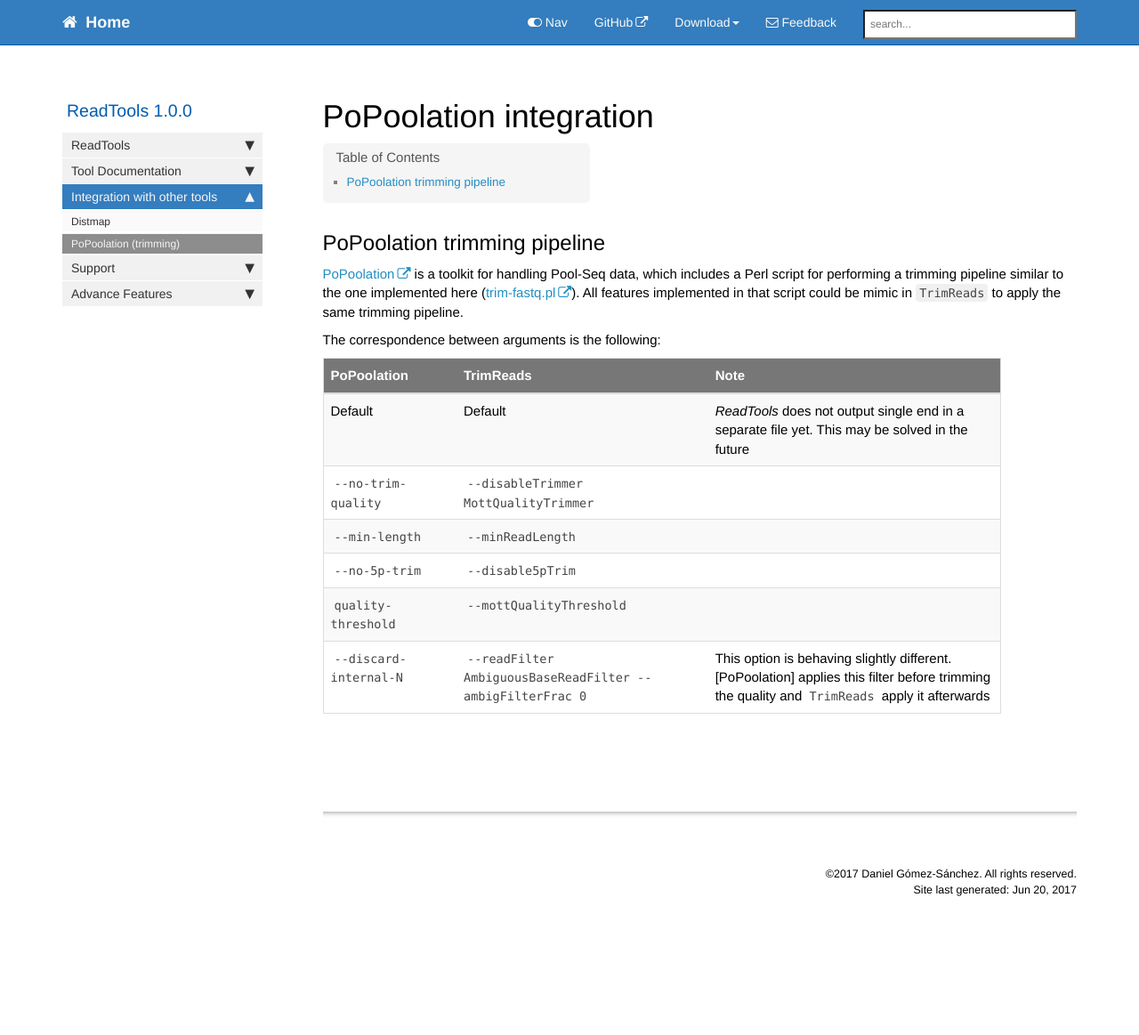
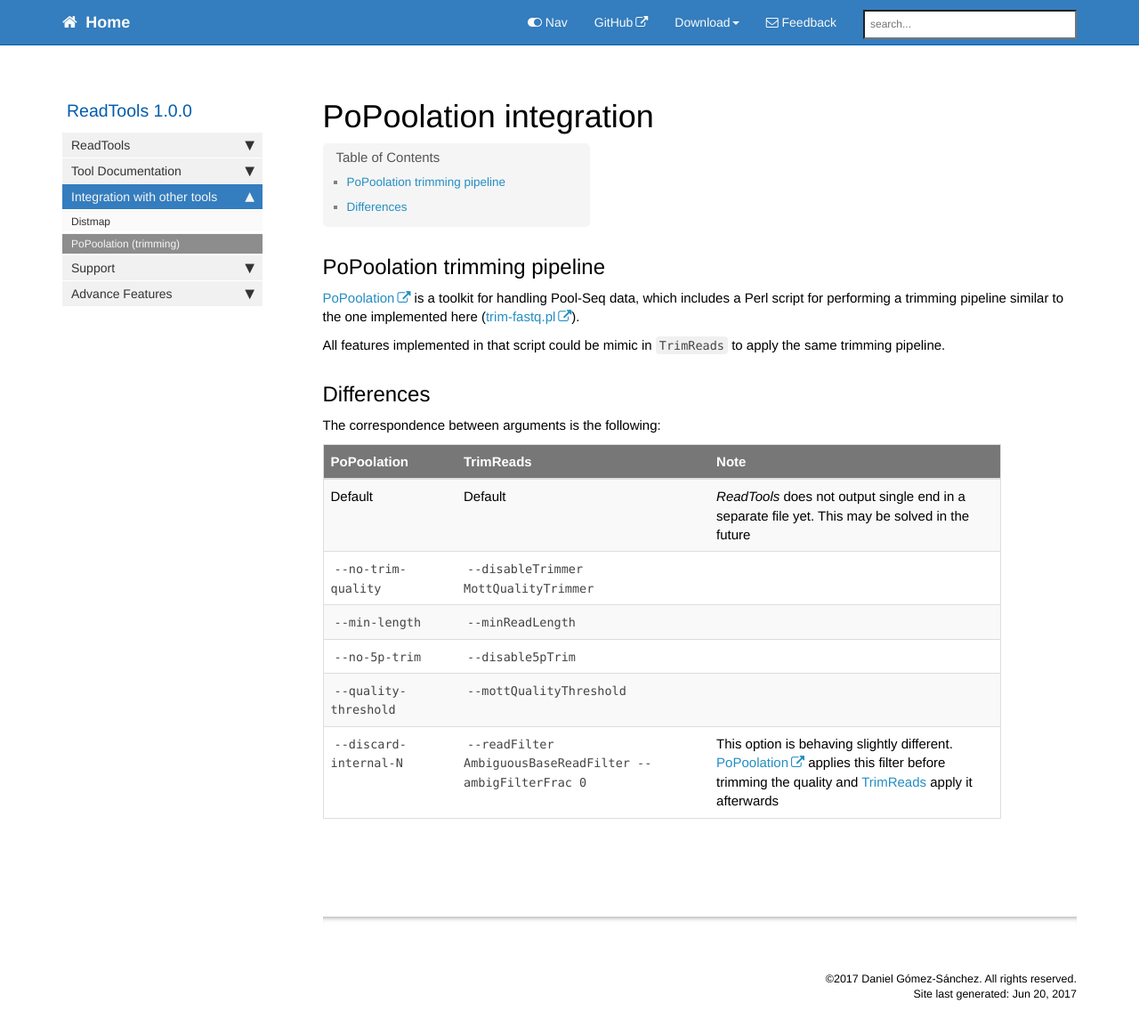
Before and after one commit to magicDGS/ReadTools, a Jekyll site: the page built from docs/pages/integration/popoolation.md, in a window 1280 px wide and 1177 px high. Shown: the top 1163 px of the window at 89% size. Built offline with Jekyll 4.4.1, drawn with Linux system fonts in a browser that asks for light colours; nearby versions of some CDN libraries; comment, search, counter and statistics services are not loaded.

Commit message:
Fix PoPoolation integration documentation

```diff
--- a/docs/pages/integration/popoolation.md
+++ b/docs/pages/integration/popoolation.md
@@ -5,7 +5,12 @@
 ---
 
 ## PoPoolation trimming pipeline
-[PoPoolation]({{site.data.software.popoolation}}) is a toolkit for handling Pool-Seq data, which includes a Perl script for performing a trimming pipeline similar to the one implemented here ([trim-fastq.pl](https://sourceforge.net/p/popoolation/code/HEAD/tree/trunk/basic-pipeline/trim-fastq.pl)). All features implemented in that script could be mimic in `TrimReads` to apply the same trimming pipeline.
+
+[PoPoolation]({{site.data.software.popoolation}}) is a toolkit for handling Pool-Seq data, which includes a Perl script for performing a trimming pipeline similar to the one implemented here ([trim-fastq.pl](https://sourceforge.net/p/popoolation/code/HEAD/tree/trunk/basic-pipeline/trim-fastq.pl)).
+
+All features implemented in that script could be mimic in `TrimReads` to apply the same trimming pipeline.
+
+## Differences
 
 The correspondence between arguments is the following:
 
```
Also changed, not shown: other parts of docs/pages/integration/popoolation.md (+5 -2 lines).
